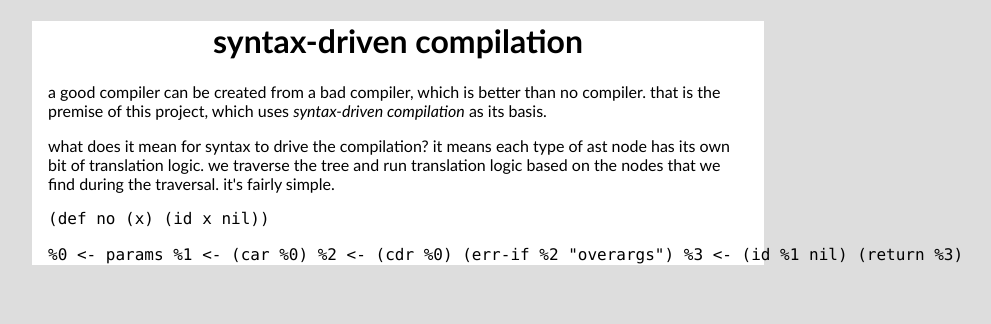
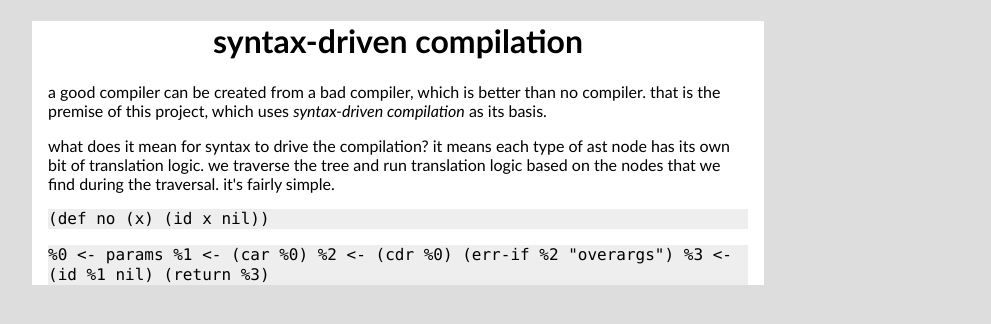
Before and after one commit to masak/syntax-driven, a React (Create React App) app: page / in a window 1280 px wide. Shown: the top 324 px of the page, without its empty margins (242-1233 px from the left). Built offline with nearby package versions, Linux system fonts and the light colour scheme.

Commit message:
Style the pre somewhat

```diff
--- a/src/App.css
+++ b/src/App.css
@@ -19,6 +19,11 @@ main {
   margin: 0 auto 0;
 }
 
+pre {
+  background-color: #eee;
+  white-space: pre-line;
+}
+
 code {
   font-family: SFMono-Regular, Consolas, Liberation Mono, Menlo, monospace;
 }
```
